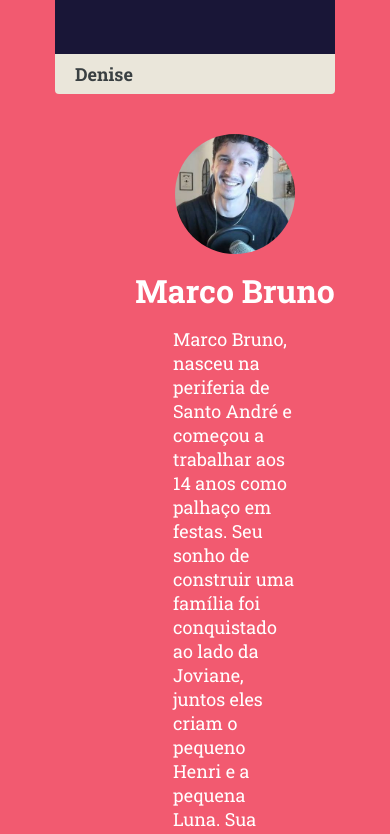
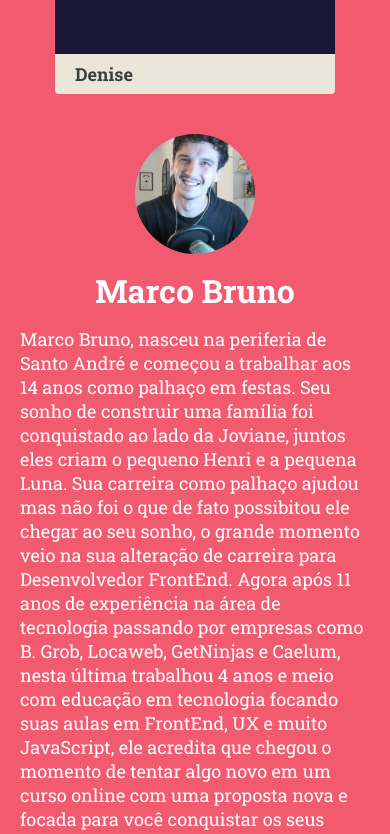
Before and after one commit to CollabCodeTech/hotsite-dofrontaoend, a React (Create React App) app: page / in a window 390 px wide. Shown: the part 2620-3454 px from the top of the page. Built offline with nearby package versions, Linux system fonts and the light colour scheme.

Commit message:
Quase finalizado o responsivo, so esta faltando a parte da ementa

```diff
--- a/src/pages/Instructor/styles.js
+++ b/src/pages/Instructor/styles.js
@@ -15,11 +15,20 @@ export const Wrapper = styled.div`
     }
 
     & > ${TextCollab} {
-        max-width: 40%;
+        width: 732px;
+    }
+
+    @media (max-width: 900px) {
+        & > ${TextCollab} {
+            width: auto;
+            padding-left: var(--spacing-medium);
+            padding-right: var(--spacing-medium);
+        }
     }
 
     @media (max-width: 770px) {
         height: auto;
+        padding-left: 0;
     }
 
     @media (max-height: 780px) {
```
